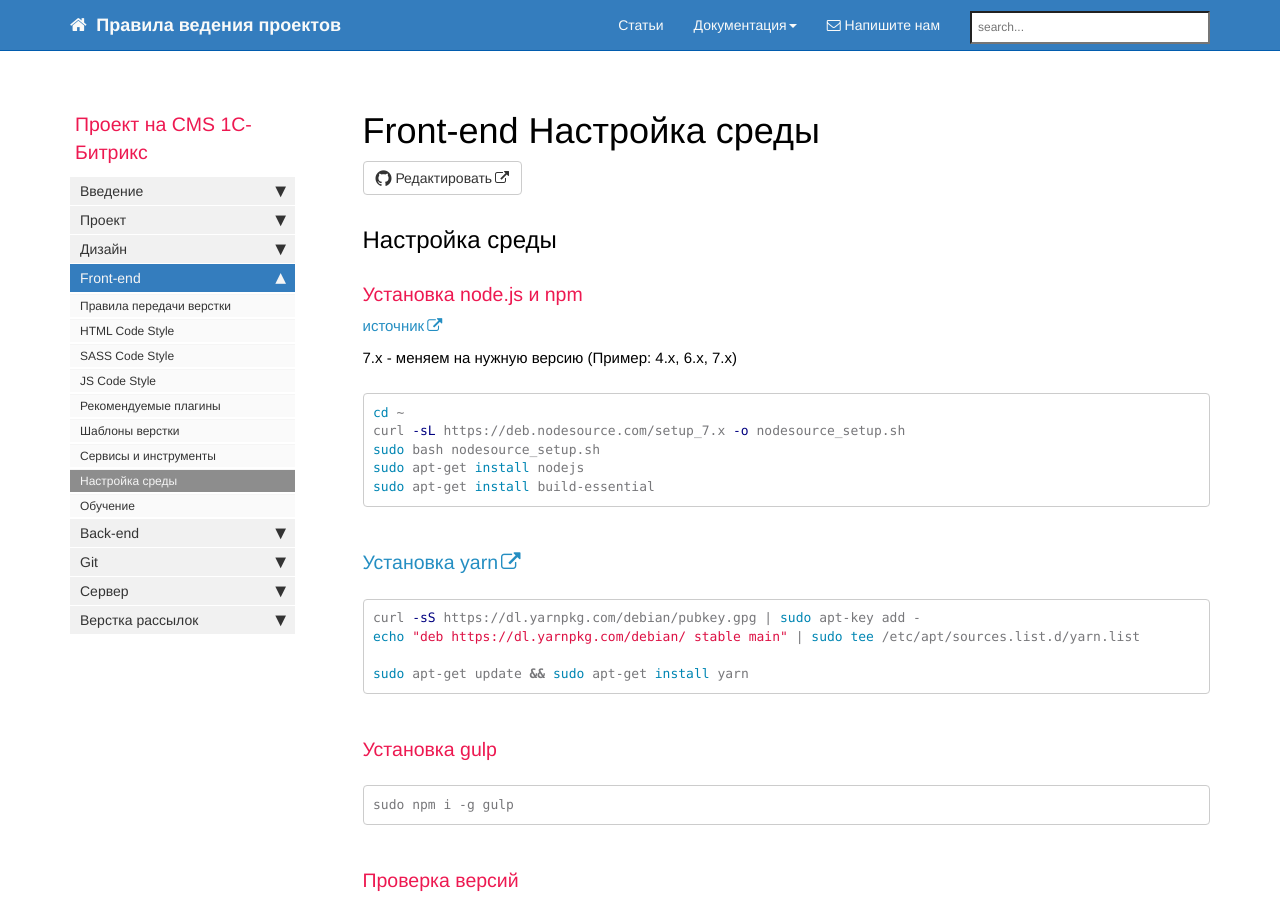
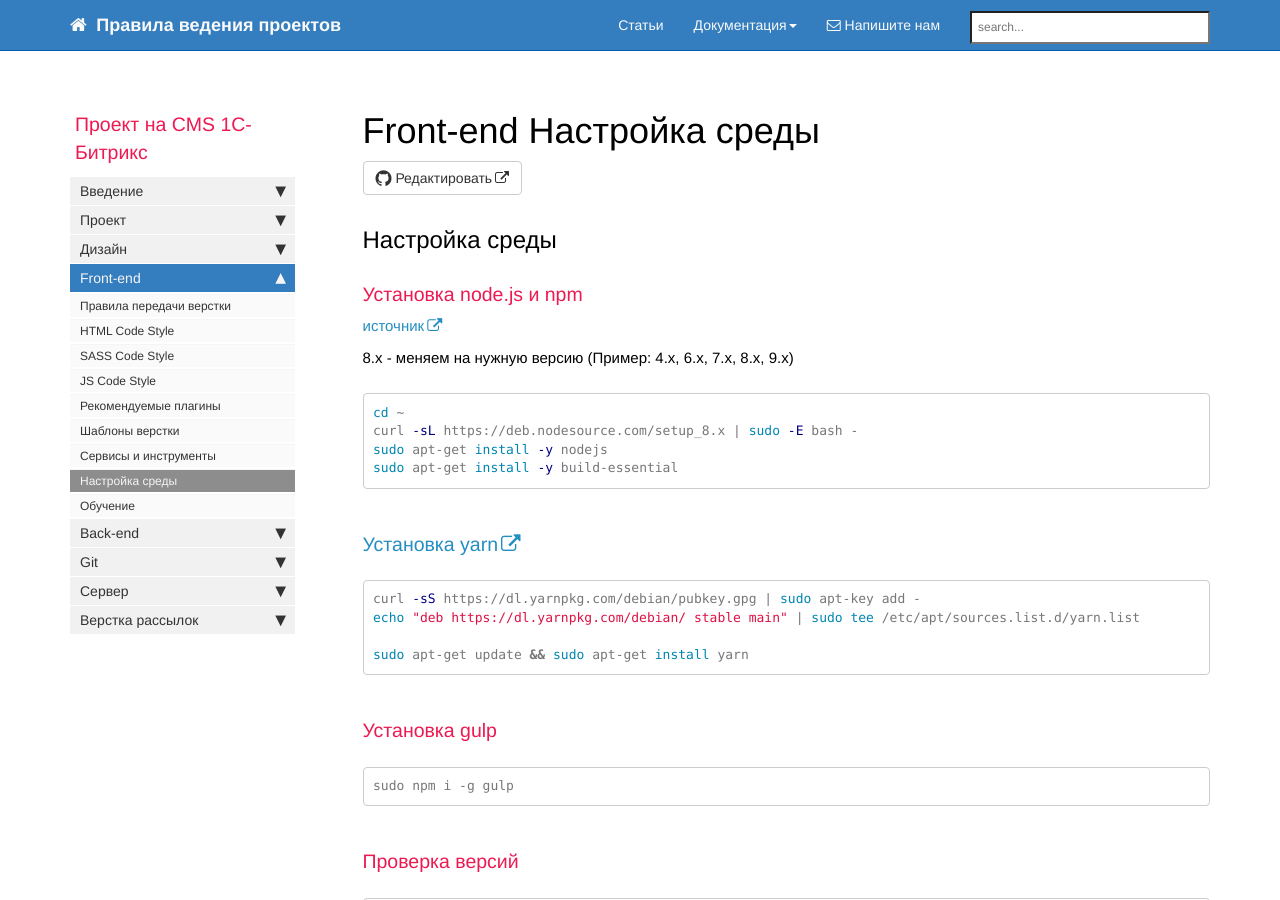
Before and after one commit to gdecider/gdecider.github.io, a Jekyll site: the page built from pages/bx/bx_front-setup.md, in a window 1280 px wide and 900 px high. Built offline with Jekyll 4.4.1, drawn with Linux system fonts in a browser that asks for light colours; nearby versions of some CDN libraries; comment, search, counter and statistics services are not loaded.

Commit message:
Update bx_front-setup.md

````diff
--- a/pages/bx/bx_front-setup.md
+++ b/pages/bx/bx_front-setup.md
@@ -11,17 +11,15 @@ toc: false
 ## Настройка среды
 
 ### Установка node.js и npm
+[источник](https://github.com/nodesource/distributions#installation-instructions)
 
-[источник](https://www.digitalocean.com/community/tutorials/node-js-ubuntu-16-04-ru)
-
-7.x - меняем на нужную версию (Пример: 4.x, 6.x, 7.x)
+8.x - меняем на нужную версию (Пример: 4.x, 6.x, 7.x, 8.x, 9.x)
 
 ``` bash
 cd ~
-curl -sL https://deb.nodesource.com/setup_7.x -o nodesource_setup.sh
-sudo bash nodesource_setup.sh
-sudo apt-get install nodejs
-sudo apt-get install build-essential
+curl -sL https://deb.nodesource.com/setup_8.x | sudo -E bash -
+sudo apt-get install -y nodejs
+sudo apt-get install -y build-essential
 ```
 
 ### [Установка yarn](https://yarnpkg.com/lang/en/docs/install/)
````
